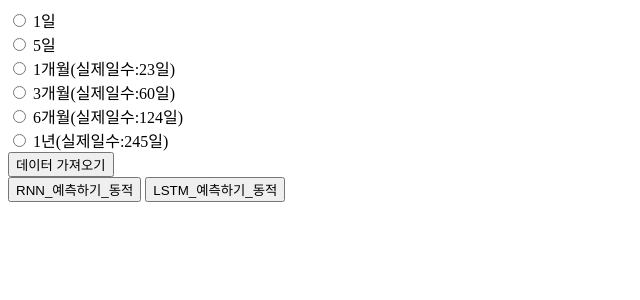
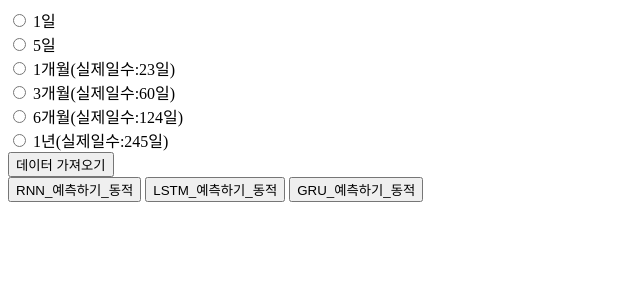
Before and after one commit to lsy3709/Rnn-Test-Samsung-Stock-Test, a Flask app: page / in a window 1280 px wide. Shown: the top 300 px of the page, without its empty margins (0-640 px from the left). Run offline with Flask 3, Linux system fonts and the light colour scheme.

Commit message:
GRU 모델 추가하고, 결과값 예측하기 확인

```diff
--- a/app.py
+++ b/app.py
@@ -4,10 +4,7 @@ import numpy as np
 import torch.nn as nn
 import yfinance as yf
 from sklearn.preprocessing import StandardScaler
-# from flask_cors import CORS
 app = Flask(__name__)
-# CORS(app)
-
 
 # 모델 및 스케일러 로드
 class StockPredictorRNN(nn.Module):
@@ -53,6 +50,28 @@ model2.eval()  # 평가 모드로 설정
 
 scaler = torch.load('./scaler_LSTM_60days_basic.pth')  # 스케일러 로드
 
+#======================================================================================================================
+#GRU 추가1
+# 3. GRU 모델 정의
+class GRUModel(nn.Module):  # PyTorch를 사용하여 GRU(Gated Recurrent Unit) 모델을 정의합니다.
+    def __init__(self, input_size=4, hidden_size=64, num_layers=1, output_size=1):
+        super(GRUModel, self).__init__()  # nn.Module의 생성자 호출
+        self.gru = nn.GRU(input_size, hidden_size, num_layers, batch_first=True)  # GRU 레이어 정의 (입력 크기: 4, 은닉 크기: 64, 레이어 수: 1)
+        self.fc = nn.Linear(hidden_size, output_size)  # GRU의 출력을 선형 변환하여 최종 출력으로 매핑
+
+    def forward(self, x):  # 순전파 정의
+        out, _ = self.gru(x)  # GRU 레이어를 통해 입력 시퀀스를 처리, out 모양 예시: [배치 크기, 시퀀스 길이, 은닉 크기] (예: [64, 60, 64])
+        out = self.fc(out[:, -1])  # 시퀀스의 마지막 은닉 상태를 선형 레이어에 전달, out 모양 예시: [배치 크기, 출력 크기] (예: [64, 1])
+        return out  # 최종 출력 반환
+
+# 모델 및 스케일러 로드
+model3 = GRUModel()  # GRU 모델 인스턴스 생성
+model3.load_state_dict(torch.load('./samsungStock_GRU.pth', map_location=torch.device('cpu')))  # 모델 가중치 로드
+model3.eval()  # 평가 모드로 설정
+
+scaler = torch.load('./scaler_GRU.pth')  # 스케일러 로드
+
+
 @app.route('/')
 def home():
     return render_template('index.html')
@@ -60,7 +79,7 @@ def home():
 # 예측 엔드포인트
 
 # 동적(기간별) 예측
-@app.route('/predict2', methods=['POST'])
+@app.route('/predict1', methods=['POST'])
 def predict2():
     try:
         # JSON 데이터에서 입력 값 추출
@@ -122,8 +141,8 @@ def predict2():
         return jsonify({"error": "예측 중 오류가 발생했습니다.", "details": str(e)}), 500
 
 #======================================================================================================================
-# 추가2
-@app.route('/predict3', methods=['POST'])
+# LSTM 추가2
+@app.route('/predict2', methods=['POST'])
 def predict3():
     try:
         # JSON 데이터에서 입력 값 추출
@@ -182,6 +201,66 @@ def predict3():
         return jsonify({"error": "예측 중 오류가 발생했습니다.", "details": str(e)}), 500
 
 #======================================================================================================================
+# 추가 GRU
+@app.route('/predict3', methods=['POST'])
+def predict4():
+    try:
+        # JSON 데이터에서 입력 값 추출
+        data = request.get_json()
+        if not data or 'data' not in data or 'period' not in data:
+            print("데이터가 수신되지 않았거나 유효하지 않습니다.")
+            return jsonify({"error": "요청에 데이터 또는 기간 정보가 포함되어 있지 않습니다."}), 400
+        print("수신된 데이터:", data)  # 수신된 데이터 디버그 프린트
+
+        input_data = data['data']
+        period = data['period']
+
+        # 기간에 따른 데이터 길이 정의
+        period_days_map = {
+            '1d': 1,
+            '5d': 4,
+            '1mo': 22,
+            '3mo': 59,
+            '6mo': 123,
+            '1y': 244
+        }
+
+        if period not in period_days_map:
+            print("지원되지 않는 기간입니다:", period)
+            return jsonify({"error": "지원되지 않는 기간입니다."}), 400
+
+        expected_length = period_days_map[period]
+
+        # 입력 데이터가 올바른지 확인
+        if not isinstance(input_data, list) or len(input_data) != expected_length:
+            print(f"잘못된 입력입니다. {expected_length}일치 데이터가 필요합니다.")
+            return jsonify({"error": f"잘못된 입력입니다. {expected_length}일치 Open, High, Low, Close 데이터를 제공하세요."}), 400
+
+        # 처리할 데이터 출력
+        print("처리할 데이터:", input_data)
+
+        # 입력된 데이터를 numpy 배열로 변환 후 스케일링
+        input_data = np.array(input_data)  # 입력 데이터 배열 생성
+        input_data = scaler.transform(input_data)  # 스케일러로 정규화
+        input_data = np.expand_dims(input_data, axis=0)  # 배치 차원 추가
+        input_data = torch.Tensor(input_data)
+
+        # 예측 수행
+        with torch.no_grad():
+            prediction = model3(input_data).item()
+
+        # 예측 결과를 종가 기준으로 역정규화
+        prediction = scaler.inverse_transform([[0, 0, 0, prediction]])[0][3]
+
+        # 예측 결과 및 확인 메시지 출력
+        print(f"GRU로 예측된 값 (종가): {round(prediction, 2)}")
+
+        # 예측 결과 반환
+        return jsonify({"prediction": round(prediction, 2)})
+
+    except Exception as e:
+        return jsonify({"error": "예측 중 오류가 발생했습니다.", "details": str(e)}), 500
+# ==================================================================================================
 
 # 요청 일수에 따라 동적으로 받기
 @app.route('/get_stock_data2', methods=['GET'])
--- a/templates/index.html
+++ b/templates/index.html
@@ -16,11 +16,13 @@
     <button type="button" id="fetchDataButton">데이터 가져오기</button>
 </form>
 <!-- 수정 -->
-<button type="button" onclick="makePrediction2('RNN')">RNN_예측하기_동적</button>
-<button type="button" onclick="makePrediction2('LSTM')">LSTM_예측하기_동적</button>
+<button type="button" onclick="makePrediction('RNN')">RNN_예측하기_동적</button>
+<button type="button" onclick="makePrediction('LSTM')">LSTM_예측하기_동적</button>
+<button type="button" onclick="makePrediction('GRU')">GRU_예측하기_동적</button>
 
 
 <!-- 예측 결과 표시, 동적 표시 -->
+<h2 id="predictionResult1"></h2>
 <h2 id="predictionResult2"></h2>
 <h2 id="predictionResult3"></h2>
 <div id="dataContainer"></div>
@@ -71,7 +73,8 @@
 
 
     // 동적 기간, 예측
-    function makePrediction2(modelType) {
+    // 동적 기간, 예측
+function makePrediction(modelType) {
     // 선택된 기간 확인
     const selectedPeriod = document.querySelector('input[name="period"]:checked');
     if (!selectedPeriod) {
@@ -80,12 +83,13 @@
     }
 
     const periodValue = selectedPeriod.value;
-        console.log("periodValue : " + periodValue)
+    console.log("periodValue : " + periodValue);
+
     // 기간에 따라 데이터를 수집 (여기서는 최대 2일 예시로)
     const data = [];
     const days = getDaysBasedOnPeriod(periodValue); // 기간에 따라 일 수 결정
-        console.log("days : " + days)
-        if (days == 1) {
+    console.log("days : " + days);
+    if (days === 1) {
         data.push([
             parseFloat(document.querySelector(`[name="open_1"]`).value) || 0,
             parseFloat(document.querySelector(`[name="low_1"]`).value) || 0,
@@ -102,33 +106,40 @@
             parseFloat(document.querySelector(`[name="close_${i}"]`).value) || 0
         ]);
     }
-        console.log(data)
+    console.log(data);
 
     // 서버로 POST 요청 전송 - modelType에 따라 분기
-        const endpoint = modelType === 'LSTM' ? '/predict3' : '/predict2';
+    const endpoint = modelType === 'RNN' ? '/predict1' : modelType === 'LSTM' ? '/predict2' : '/predict3';
     fetch(endpoint, {
         method: 'POST',
         headers: {
             'Content-Type': 'application/json'
         },
-            body: JSON.stringify({data: data, period: periodValue})
+        body: JSON.stringify({ data: data, period: periodValue })
     })
         .then(response => response.json())
         .then(result => {
-                const resultElementId = endpoint === '/predict3' ? 'predictionResult3' : 'predictionResult2';
+            const resultElementId = endpoint === '/predict1' ? 'predictionResult1' :
+                                    endpoint === '/predict2' ? 'predictionResult2' :
+                                    'predictionResult3';
             if (result.error) {
                 document.getElementById(resultElementId).innerText = "오류: " + result.error;
             } else {
-                const modelTypeMessage = endpoint === '/predict3' ? "LSTM으로 예측된 종가: " : "RNN으로 예측된 종가: ";
+                const modelTypeMessage = endpoint === '/predict1' ? "RNN으로 예측된 종가: " :
+                                         endpoint === '/predict2' ? "LSTM으로 예측된 종가: " :
+                                         "GRU으로 예측된 종가: ";
                 document.getElementById(resultElementId).innerText = modelTypeMessage + result.prediction + " 원";
             }
         })
         .catch(error => {
-            const resultElementId = endpoint === '/predict3' ? 'predictionResult3' : 'predictionResult2';
+            const resultElementId = endpoint === '/predict1' ? 'predictionResult1' :
+                                    endpoint === '/predict2' ? 'predictionResult2' :
+                                    'predictionResult3';
             document.getElementById(resultElementId).innerText = "예측 요청 중 오류 발생";
             console.error('Error:', error);
         });
 }
+
 
     // 기간에 따른 일 수를 결정하는 함수
     function getDaysBasedOnPeriod(period) {
```
Also changed, not shown: 2 other files. Lines whose indentation alone changed are shown as unchanged.
